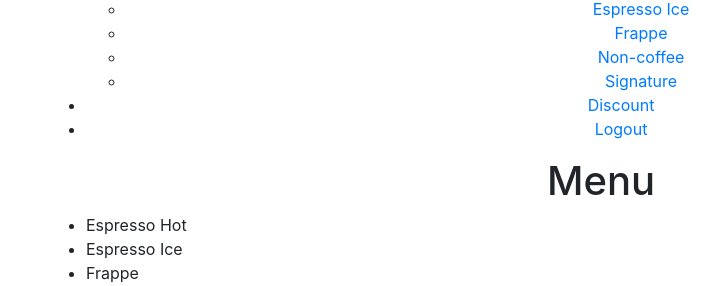
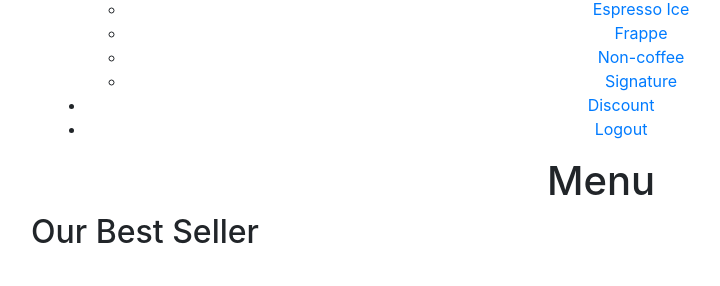
Before and after one commit to afriennn/Final-Project-Web, a PHP site: page /shop.php in a window 1280 px wide. Shown: the part 375-661 px from the top of the page, without its empty margins (39-759 px from the left). Run offline with PHP 8.4, Linux system fonts and the light colour scheme; a user stored in the database is signed in; data that the repository does not hold is empty; some libraries are stand-ins or nearby versions.

Commit message:
update shop

```diff
--- a/shop.php
+++ b/shop.php
@@ -59,11 +59,11 @@
 								<li><a href="homepage.php">Home</a></li>
 								<li class="current-list-item"><a href="shop.php">Menu</a>
 									<ul class="sub-menu">
-										<li><a href="espressohot.php">Espresso Hot</a></li>
-										<li><a href="espressoice.php">Espresso Ice</a></li>
-										<li><a href="frappe.php">Frappe</a></li>
-										<li><a href="noncoffee.php">Non-coffee</a></li>
-										<li><a href="signature.php">Signature</a></li>
+										<li><a href="kategori.php?tag=espresso hot">Espresso Hot</a></li>
+										<li><a href="kategori.php?tag=espresso ice">Espresso Ice</a></li>
+										<li><a href="kategori.php?tag=frappes">Frappe</a></li>
+										<li><a href="kategori.php?tag=non-coffee">Non-coffee</a></li>
+										<li><a href="kategori.php?tag=signature">Signature</a></li>
 									</ul>
 								</li>
 								<li><a href="discount.php">Discount</a></li>
@@ -100,22 +100,7 @@
 	<!-- products -->
 	<div class="product-section mt-150 mb-150">
 		<div class="container">
-
-			<div class="row">
-                <div class="col-md-12">
-                    <div class="product-filters">
-                        <ul>
-                            <li data-filter=".strawberry">Espresso Hot</li>
-                            <li data-filter=".berry">Espresso Ice</li>
-                            <li data-filter=".lemon">Frappe</li>
-							<li data-filter=".lemon">Non-coffee</li>
-							<li data-filter=".lemon">Signature</li>
-                        </ul>
-                    </div>
-                </div>
-            </div>
-
-			<div class="row">
+			<div class="row text-center" style="margin-bottom: 30px;">
 				<h2 class="best-seller">Our Best Seller</h2>
 			</div>
 
@@ -125,7 +110,7 @@
 						<div class="product-image">
 							<img src="assets/img/products/Frappe/Chocolate.jpg" alt="">
 						</div>
-						<h3>Chocolate Frappe</h3>
+						<h3><?php echo $nama; ?></h3>
 						<p class="product-price">Rp26.000</p>
 						<a href="cart.php" class="cart-btn"><i class="fas fa-shopping-cart"></i> Add to Cart</a>
 					</div>
```
